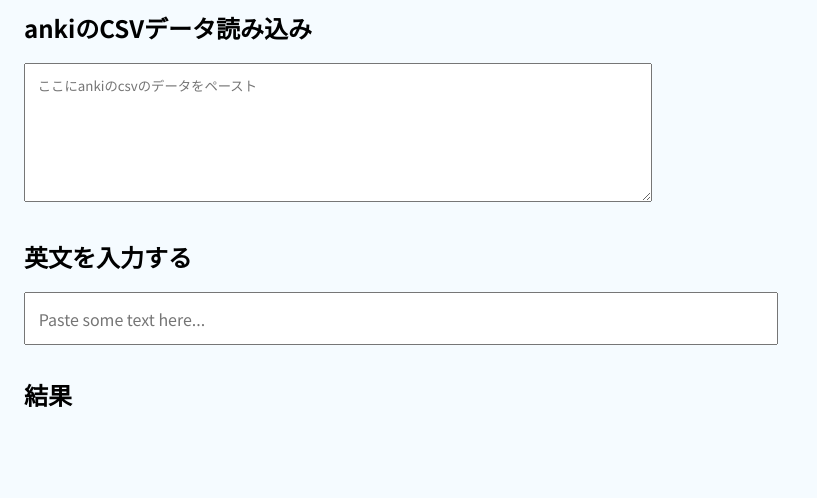
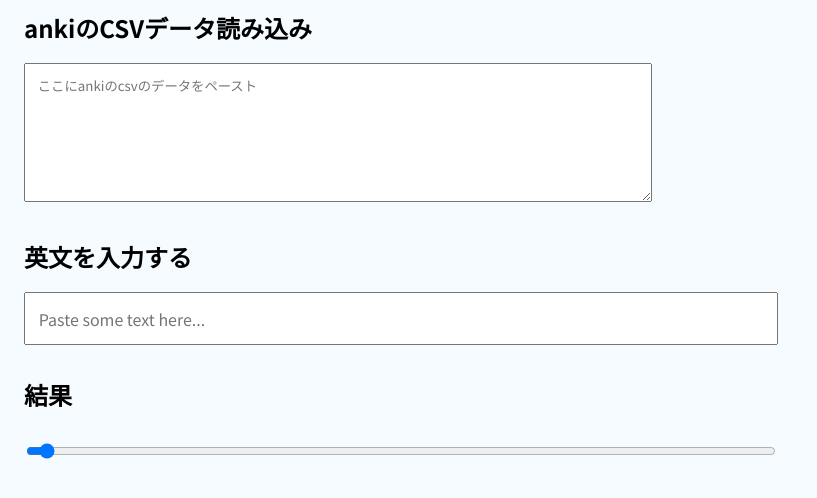
Before and after one commit to arataku/english-level-checker, a website with bundled scripts: page index.html in a window 1280 px wide. Shown: the part 92-590 px from the top of the page, without its empty margins (0-817 px from the left). Built offline with nearby package versions, Linux system fonts and the light colour scheme.

Commit message:
fixed HTML

```diff
--- a/index.html
+++ b/index.html
@@ -27,6 +27,7 @@
     <section class="result">
       <h2>結果</h2>
       <div id="resultdisplay_main"></div>
+      <input type="range" id="level" min="1" max="10000" value="1" >
     </section>
   </main>
   <script src="./build/main.js"></script>
```
